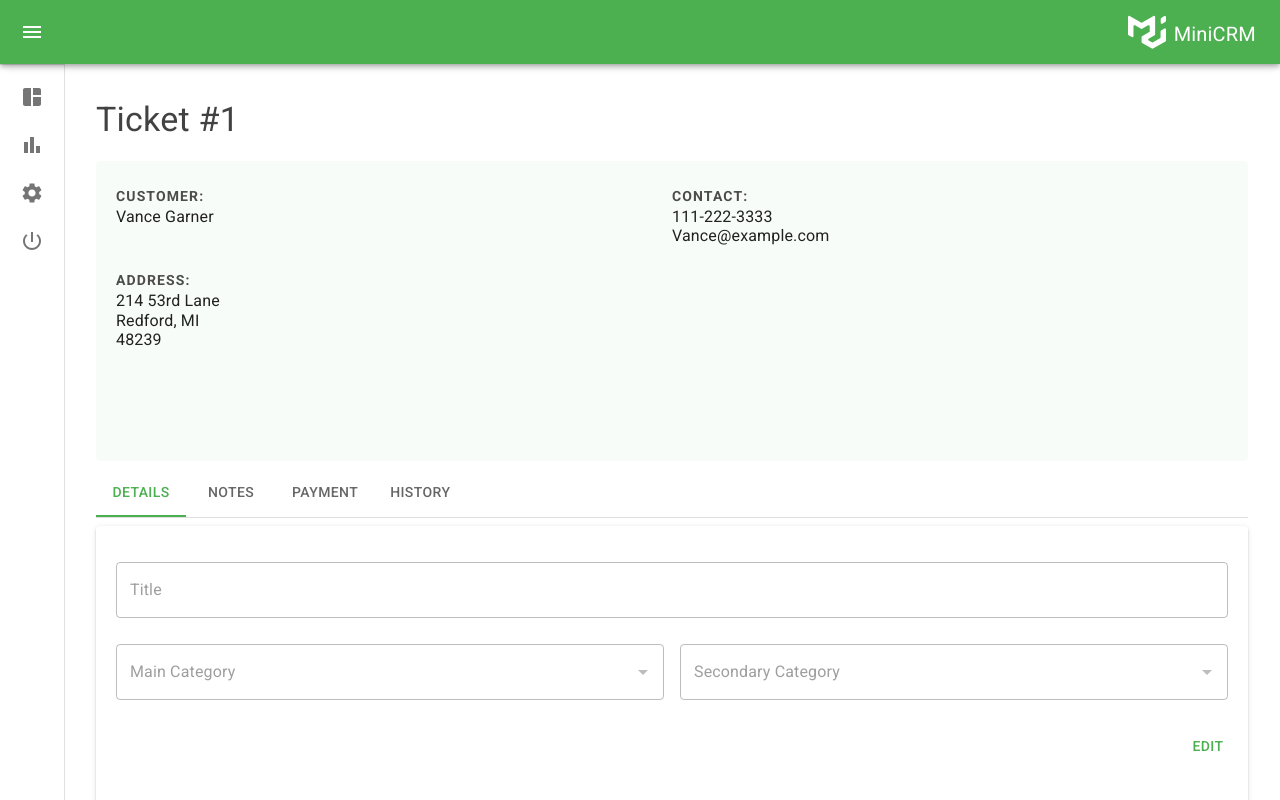
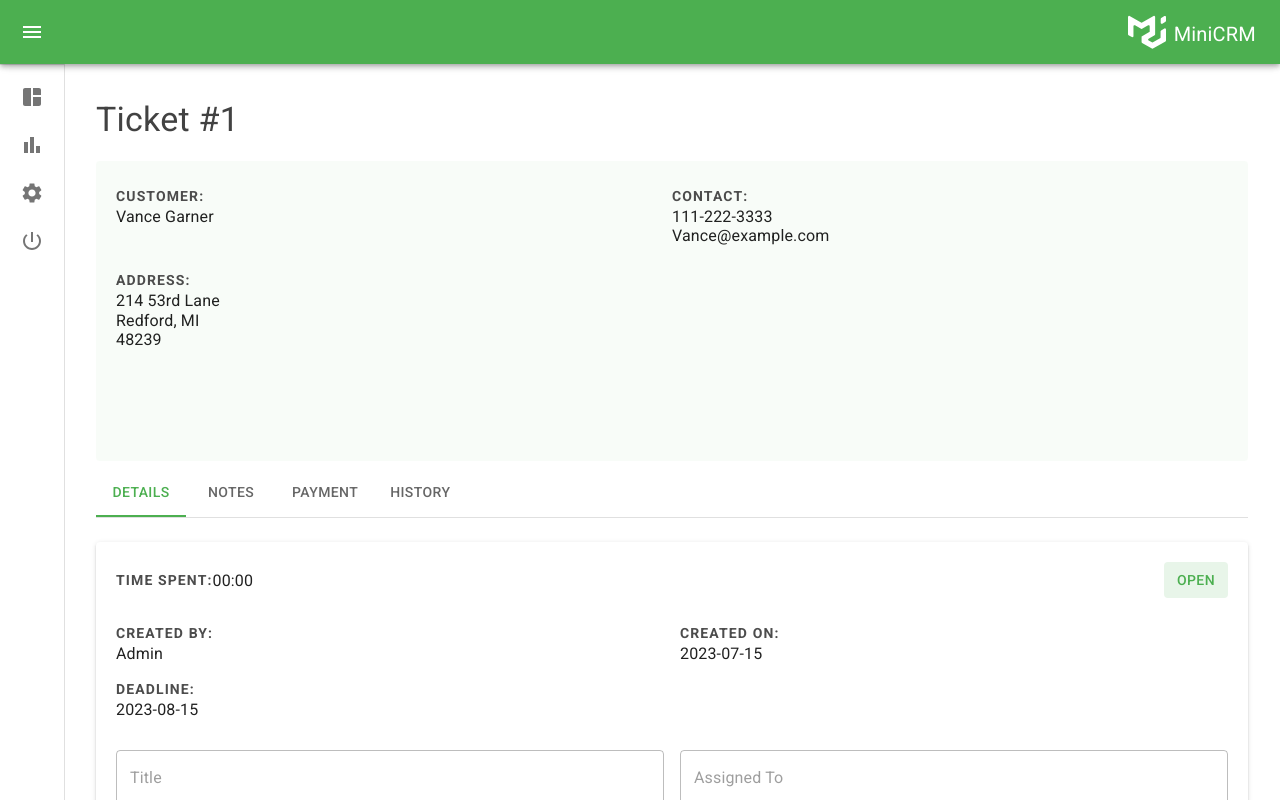
Before and after one commit to boostedd2/material-mini-crm, a Next.js app: page /tickets/1 in a window 1280 px wide. Shown: the top 800 px of the page. Built offline with nearby package versions, Linux system fonts and the light colour scheme; sample sign-in values are in the browser's storage.

Commit message:
ticket detail updates

```diff
--- a/src/_components/TicketDetail/Tabs/DetailTab.js
+++ b/src/_components/TicketDetail/Tabs/DetailTab.js
@@ -4,6 +4,10 @@ import {Autocomplete, Button, DialogActions, TextField} from "@mui/material";
 import React from "react";
 import * as Yup from "yup";
 import {styled} from "@mui/material/styles";
+import ReadOnlyFieldLabel from "@/_components/common/Text/ReadOnlyFieldLabel";
+import DescriptionText from "@/_components/common/Text/DescriptionText";
+import Link from "next/link";
+import { theme } from "../../../_themes/ThemeProvider"
 
 const validationSchema = Yup.object().shape({
   ticketTitle: Yup.string().required('Required'),
@@ -15,10 +19,10 @@ const validationSchema = Yup.object().shape({
 
 const initialValues = {
   ticketTitle: '',
+  assignedTo: '',
   mainCategory: '',
   secondCategory: '',
-  customerSearch: '',
-  initialNotes: ''
+  deadline: '',
 };
 
 
@@ -41,12 +45,12 @@ const secondaryCategoryOptions = [
 ]
 
 const StyledGridContainer = styled(Grid)(({ theme }) => ({
-  padding: 20
+  padding: 20,
+  marginTop: 0
 }));
 
 const StyledAutocomplete = styled(Autocomplete)(({ theme }) => ({
   width: '100%',
-  marginTop: '10px',
 
   '& .MuiAutocomplete-inputRoot': {
     width: '100%',
@@ -66,11 +70,46 @@ const DetailTab = () => {
         {({errors, values, setFieldValue, touched, setFieldTouched}) => (
           <Form>
             <StyledGridContainer container spacing={2}>
-              <Grid item xs={12}>
+              <Grid item xs={6} style={{paddingTop: 0, paddingBottom: 25, display: 'flex', alignItems: 'center'}}>
+                <ReadOnlyFieldLabel noMargin>Time Spent:</ReadOnlyFieldLabel>
+                <DescriptionText>00:00</DescriptionText>
+              </Grid>
+              <Grid item xs={6} style={{paddingTop: 0, paddingBottom: 25, display: 'flex'}}>
+                <Button sx={{
+                  marginLeft: 'auto', backgroundColor: theme.palette.primary.light,
+                  color: theme.palette.primary.main
+                }}>OPEN</Button>
+              </Grid>
+              <Grid item xs={6} style={{paddingTop: 0, paddingBottom: 15}}>
+                <ReadOnlyFieldLabel noMargin>Created by:</ReadOnlyFieldLabel>
+                <DescriptionText>Admin</DescriptionText>
+              </Grid>
+              <Grid item xs={6} style={{paddingTop: 0, paddingBottom: 15}}>
+                <ReadOnlyFieldLabel noMargin>Created on:</ReadOnlyFieldLabel>
+                <DescriptionText>2023-07-15</DescriptionText>
+              </Grid>
+              <Grid item xs={6} style={{paddingTop: 0, paddingBottom: 15}}>
+                <ReadOnlyFieldLabel noMargin>Deadline:</ReadOnlyFieldLabel>
+                <DescriptionText>2023-08-15</DescriptionText>
+              </Grid>
+              <Grid item xs={6} style={{paddingTop: 0, paddingBottom: 15}}>
+              </Grid>
+              <Grid item xs={6}>
                 <Field
                   as={TextField}
                   name="ticketTitle"
                   label="Title"
+                  error={touched.ticketTitle && Boolean(errors.ticketTitle)}
+                  helperText={touched.ticketTitle && errors.ticketTitle}
+                  fullWidth
+                  disabled
+                />
+              </Grid>
+              <Grid item xs={6}>
+                <Field
+                  as={TextField}
+                  name="assignedTo"
+                  label="Assigned To"
                   error={touched.ticketTitle && Boolean(errors.ticketTitle)}
                   helperText={touched.ticketTitle && errors.ticketTitle}
                   fullWidth
--- a/src/_components/common/Text/ReadOnlyFieldLabel.js
+++ b/src/_components/common/Text/ReadOnlyFieldLabel.js
@@ -10,9 +10,9 @@ const StyledLabel = styled(Typography)(({theme}) => ({
   letterSpacing: '0.08em',
 }));
 
-const ReadOnlyFieldLabel = ({ children }) => {
+const ReadOnlyFieldLabel = ({ children, noMargin }) => {
   return (
-    <StyledLabel>{children}</StyledLabel>
+    <StyledLabel sx={noMargin ? {marginTop: 0} : undefined}>{children}</StyledLabel>
   );
 };
 
```
Also changed, not shown: src/_components/common/Dialogs/NewTicketDialog.js (+11 -1 lines).
